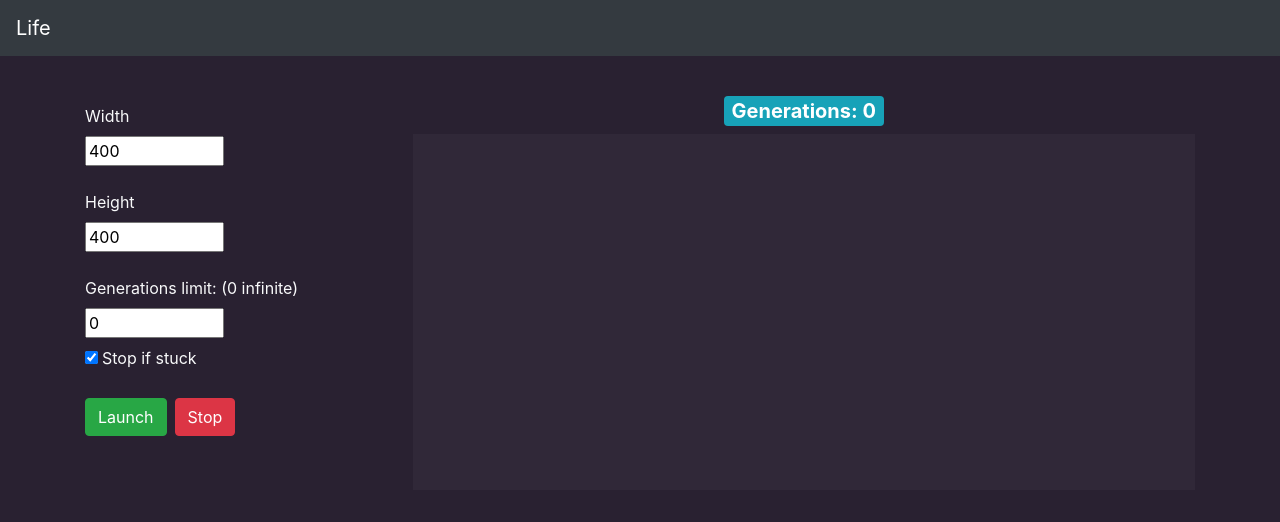
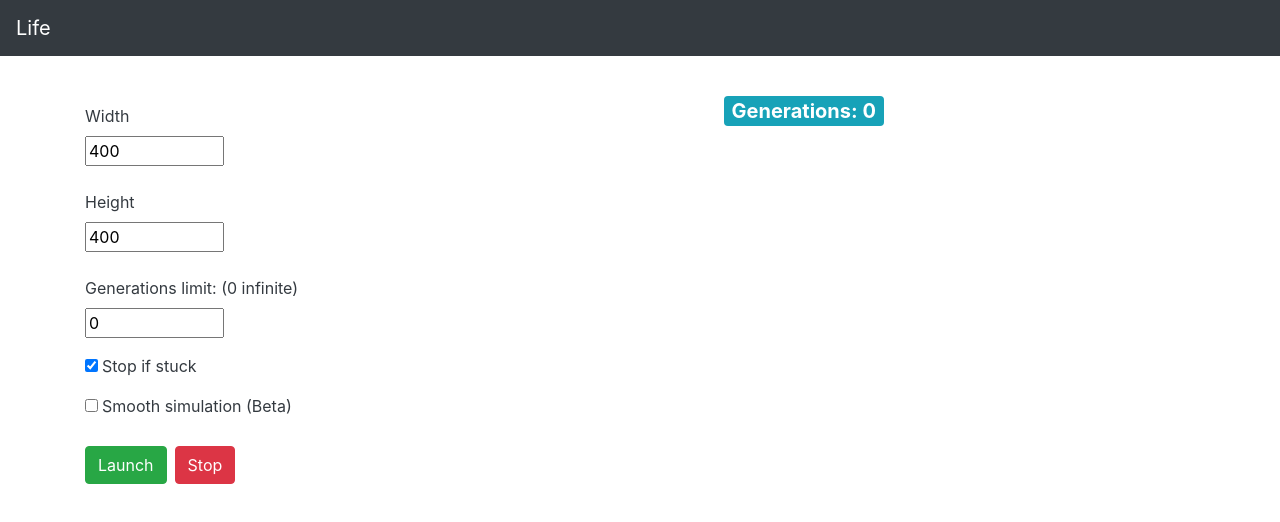
Before and after one commit to adxl/life, a React (Create React App) app: page / in a window 1280 px wide. Shown: the top 522 px of the page. Built offline with nearby package versions, Linux system fonts and the light colour scheme.

Commit message:
add smooth simulation

```diff
--- a/src/components/Board.jsx
+++ b/src/components/Board.jsx
@@ -13,7 +13,8 @@ export default class Board extends Component{
 		height: 400,
 		gens : 0,
 		gensLimit: 0,
-		forceStop: true
+		forceStop: true,
+		smooth: false
 	}
 
 	launch = () => {
@@ -45,8 +46,12 @@ export default class Board extends Component{
 		this.setState({ gensLimit: event.target.value });
 	}
 
-	handleCheck = event => {
+	handleForceStopCheck = event => {
 		this.setState({forceStop: event.target.checked});
+	}
+
+	handleSmoothCheck = event => {
+		this.setState({smooth : event.target.checked});
 	}
 
 	handleWidthChange = event => {
@@ -59,11 +64,14 @@ export default class Board extends Component{
 		this.setState({ height : event.target.value});
 	}
 
+	/**/
+
 	sketch = (p) => {
 
 		let loopTimer = this.state.gensLimit;
 
 		const stopIfStuck = this.state.forceStop;
+		let alpha = 255;
 
 		const width = this.state.width;
 		const height = this.state.height;
@@ -83,7 +91,10 @@ export default class Board extends Component{
 			terrain = createTerrain();
 			terrain = generateTerrain(terrain);
 
-			p.background(200);
+			if (this.state.smooth)
+				alpha = 5;
+
+			p.background(200,alpha);
 		};
 
 		function createTerrain() {
@@ -115,7 +126,7 @@ export default class Board extends Component{
 						p.rect(i * 10,j * 10,10,10);
 					}
 					else {
-						p.fill(200);
+						p.fill(200,alpha);
 						p.rect(i * 10,j * 10,10,10);
 					}
 				}
@@ -191,19 +202,23 @@ export default class Board extends Component{
 			<div className="content">
 				<div className="info" >
 					<div className="fields">
-						<label className="text-light mt-4" >Width</label><br />
+						<label className="text-dark mt-4" >Width</label><br />
 						<input type="number" min="100" onChange={this.handleWidthChange} value={this.state.width} /><br />
 
-						<label className="text-light mt-4" >Height</label><br/>
+						<label className="text-dark mt-4" >Height</label><br/>
 						<input type="number" min="100" onChange={this.handleHeightChange} value={this.state.height} /><br/>
 
-						<label className="text-light mt-4" >Generations limit: (0 infinite)</label><br/>
+						<label className="text-dark mt-4" >Generations limit: (0 infinite)</label><br/>
 						<input type="number" className="mr-2" onChange={this.handleInputChange} value={this.state.gensLimit} min="0"/><br/>
 					</div>
 
-					<div className="checkbox  mt-2">
-						<input type="checkbox" onChange={this.handleCheck} checked={this.state.forceStop} />
-						<label className="text-light ml-1">Stop if stuck</label><br/>
+					<div className="checkbox  mt-3">
+						<input type="checkbox" onChange={this.handleForceStopCheck} checked={this.state.forceStop} />
+						<label className="text-dark ml-1">Stop if stuck</label><br/>
+					</div>
+					<div className="checkbox mt-2">
+						<input type="checkbox" onChange={this.handleSmoothCheck} checked={this.state.smooth} />
+						<label className="text-dark ml-1">Smooth simulation (Beta)</label><br/>
 					</div>
 
 					<div className="buttons">
--- a/src/index.css
+++ b/src/index.css
@@ -5,7 +5,7 @@ body {
     sans-serif;
   -webkit-font-smoothing: antialiased;
   -moz-osx-font-smoothing: grayscale;
-  background-color: #292131;
+  background-color:white;
 }
 
 /* code {
@@ -23,7 +23,6 @@ body {
 }
 
 .fields input {
-
   width: 50%;
 }
 
@@ -40,9 +39,12 @@ body {
 .board{
   text-align: center;
   padding-top: 20px;
-  height: 100%;
   margin-left: 50px;
-  background-color: #302838;
+  /* background-color: #c3c3c3; */
+}
+.board canvas{
+  border: solid 2px rgb(50,50,50);
+
 }
 
 .buttons{
```
